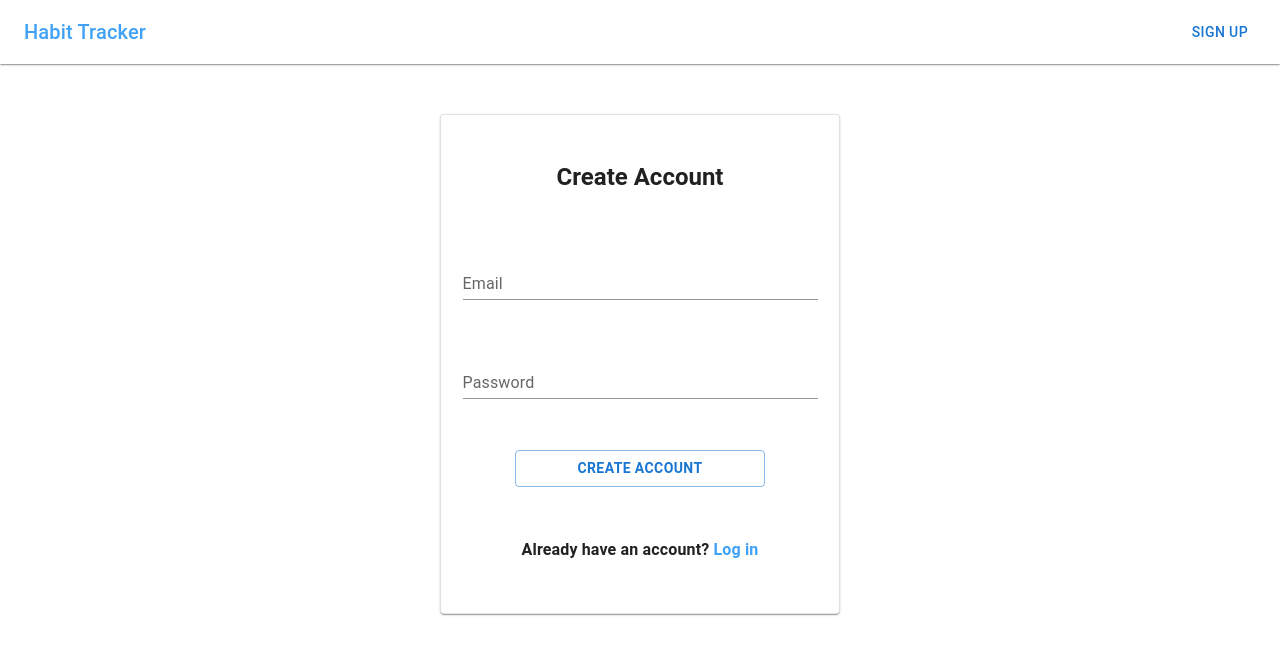
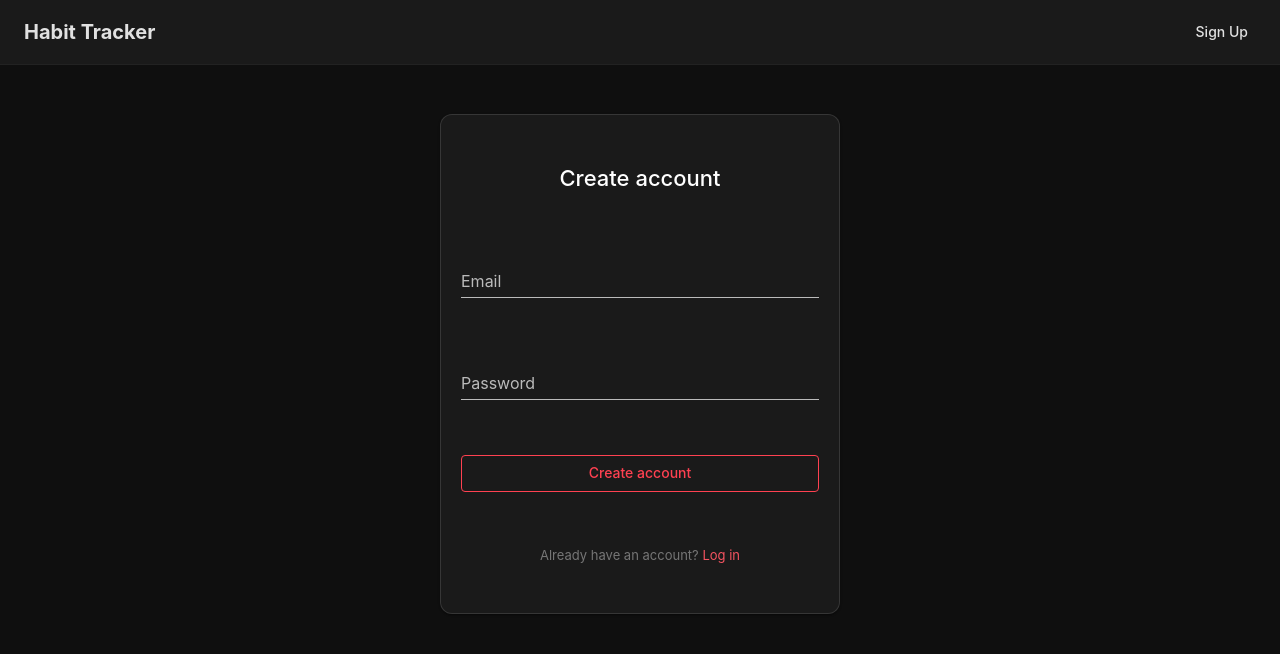
Before and after one commit to ReneSzz/habit_tracker, a Next.js app: page /signup in a window 1280 px wide. Shown: the top 654 px of the page. Built offline with nearby package versions, Linux system fonts and the light colour scheme; no server answers.

Commit message:
Changed theme for all pages added habits per day, streak, and this week

```diff
--- a/src/app/globals.css
+++ b/src/app/globals.css
@@ -42,3 +42,8 @@ a {
     color-scheme: dark;
   }
 }
+
+.accent-link {
+  color: #f65461 !important;
+  text-decoration: none;
+}
--- a/src/app/layout.tsx
+++ b/src/app/layout.tsx
@@ -1,7 +1,7 @@
 import type { Metadata } from "next";
 import { Geist, Geist_Mono } from "next/font/google";
 import "./globals.css";
-
+<link href="https://fonts.googleapis.com/css2?family=Inter:wght@400;500&display=swap" rel="stylesheet" />
 const geistSans = Geist({
   variable: "--font-geist-sans",
   subsets: ["latin"],
--- a/src/app/signup/page.tsx
+++ b/src/app/signup/page.tsx
@@ -1,22 +1,65 @@
 "use client";
-import { useState } from 'react';
-import { AppBar, Toolbar, Typography, Button, Container, createTheme, ThemeProvider, Card, CardContent, TextField } from '@mui/material';
-import Link from 'next/link';
-import {auth} from '../lib/firebaseConfig'
+import { useState } from "react";
+import {
+  AppBar,
+  Toolbar,
+  Typography,
+  Button,
+  Container,
+  createTheme,
+  ThemeProvider,
+  Card,
+  TextField,
+  CssBaseline,
+} from "@mui/material";
+import Link from "next/link";
+import { auth } from "../lib/firebaseConfig";
 import { createUserWithEmailAndPassword } from "firebase/auth";
-import {useRouter} from 'next/navigation';
-
+import { useRouter } from "next/navigation";
 
 const darkTheme = createTheme({
+  typography: {
+    fontFamily: '"Inter", sans-serif',
+  },
   palette: {
-      mode: 'light',
+    mode: "dark",
+    primary: {
+      main: "#FF4151",
+    },
+    background: {
+      default: "#0f0f0f",
+      paper: "#1a1a1a",
+    },
+  },
+  components: {
+    MuiCard: {
+      styleOverrides: {
+        root: {
+          borderRadius: 12,
+        },
+      },
+    },
+    MuiAppBar: {
+      styleOverrides: {
+        root: {
+          backgroundImage: "none",
+        },
+      },
+    },
+    MuiButton: {
+      styleOverrides: {
+        root: {
+          textTransform: "none",
+        },
+      },
+    },
   },
 });
 
 export default function SignUpPage() {
-    const [email, setEmail] = useState('');
-    const [password, setPassword] = useState('');
-    const [error, setError] = useState('');
+  const [email, setEmail] = useState("");
+  const [password, setPassword] = useState("");
+  const [error, setError] = useState("");
   const router = useRouter();
 
   const handleKeyDown = (event: React.KeyboardEvent) => {
@@ -28,80 +71,114 @@ const darkTheme = createTheme({
   const handleSignUp = async () => {
     if (email && password) {
       try {
-          // Firebase authentication
         await createUserWithEmailAndPassword(auth, email, password);
-          console.log('User signed up');
-
-          // Redirect to dashboard after successful sign-up
-          router.push('/login'); // Next.js redirect
+        router.push("/login");
       } catch (error) {
         if (error instanceof Error) {
           setError(error.message);
         }
       }
     } else {
-        setError('Fill both fields');
+      setError("Fill both fields");
     }
   };
 
   return (
     <ThemeProvider theme={darkTheme}>
-        <AppBar sx={{ backgroundColor: 'white', color: 'black', boxShadow: 1 }} position="static">
-          <Toolbar sx={{ display: 'flex', justifyContent: 'space-between' }}>
+      <CssBaseline />
+      <AppBar
+        sx={{
+          backgroundColor: "background.paper",
+          boxShadow: "0 1px 0 rgba(255,255,255,0.08)",
+        }}
+        position="static"
+      >
+        <Toolbar sx={{ display: "flex", justifyContent: "space-between" }}>
           <Link href="/" passHref>
-              <Typography variant="h6">Habit Tracker</Typography>
+            <Typography
+              variant="h6"
+              sx={{ color: "#e1e1e1", fontWeight: "bold" }}
+            >
+              Habit Tracker
+            </Typography>
           </Link>
           <Link href="/signup" passHref>
-          <Button>Sign Up</Button>
+            <Button sx={{ color: "#e1e1e1" }}>Sign Up</Button>
           </Link>
         </Toolbar>
       </AppBar>
 
-        <Container sx={{ height: '93vh', display: 'flex', flexWrap: 'wrap', gap: 2, justifyContent: 'center' }}>
+      <Container
+        sx={{
+          height: "93vh",
+          display: "flex",
+          flexWrap: "wrap",
+          gap: 2,
+          justifyContent: "center",
+        }}
+      >
         <Card
           variant="outlined"
           sx={{
-              marginTop: '50px',
-              display: 'flex',
-              flexDirection: 'column',
+            marginTop: "50px",
+            display: "flex",
+            flexDirection: "column",
             boxShadow: 1,
-              padding: '20px',
-              width: '400px',
-              height: '500px',
-              justifyContent: 'space-around',
-              alignItems: 'center'
+            padding: "20px",
+            width: "400px",
+            height: "500px",
+            justifyContent: "space-around",
+            alignItems: "center",
           }}
         >
-            <Typography sx={{ fontWeight: 'bold' }} variant="h5" align="center" gutterBottom>
-              Create Account
+          <Typography sx={{ fontWeight: 500, fontSize: 22 }} align="center">
+            Create account
           </Typography>
+
           <TextField
             onChange={(e) => setEmail(e.target.value)}
-              id="standard-basic"
             label="Email"
             variant="standard"
-              sx={{width: '355px'}}
+            sx={{ width: "100%" }}
             onKeyDown={handleKeyDown}
           />
+
           <TextField
             onChange={(e) => setPassword(e.target.value)}
-              id="standard-basic"
             label="Password"
             variant="standard"
             type="password"
-              sx={{width: '355px'}}
+            sx={{ width: "100%" }}
             onKeyDown={handleKeyDown}
           />
-            <Button variant="outlined" sx={{ fontWeight: 'bold',width: "250px" }} onClick={handleSignUp}>
+
+          <Button
+            variant="outlined"
+            onClick={handleSignUp}
+            sx={{
+              width: "100%",
+              borderColor: "#FF4151",
+              color: "#FF4151",
+              "&:hover": {
+                borderColor: "#ff6370",
+                backgroundColor: "rgba(255,65,81,0.08)",
+              },
+            }}
+          >
             Create account
           </Button>
+
           {error && (
-            <Typography color="error" align="center">
+            <Typography color="error" align="center" sx={{ fontSize: 13 }}>
               {error}
             </Typography>
           )}
-            <Typography sx={{ fontWeight: 'bold' }} align="center" gutterBottom>
-              Already have an account? <a href="/login">Log in</a>
+
+          <Typography sx={{ fontSize: 13, color: "rgba(255,255,255,0.4)" }} align="center">
+            Already have an account?{" "}
+            <Link href="/login" className="accent-link">
+              Log in
+            </Link>
           </Typography>
         </Card>
       </Container>
```
Also changed, not shown: src/app/login/page.tsx (+45 -9 lines), src/app/page.tsx (+58 -2 lines). Lines whose indentation alone changed are shown as unchanged.
